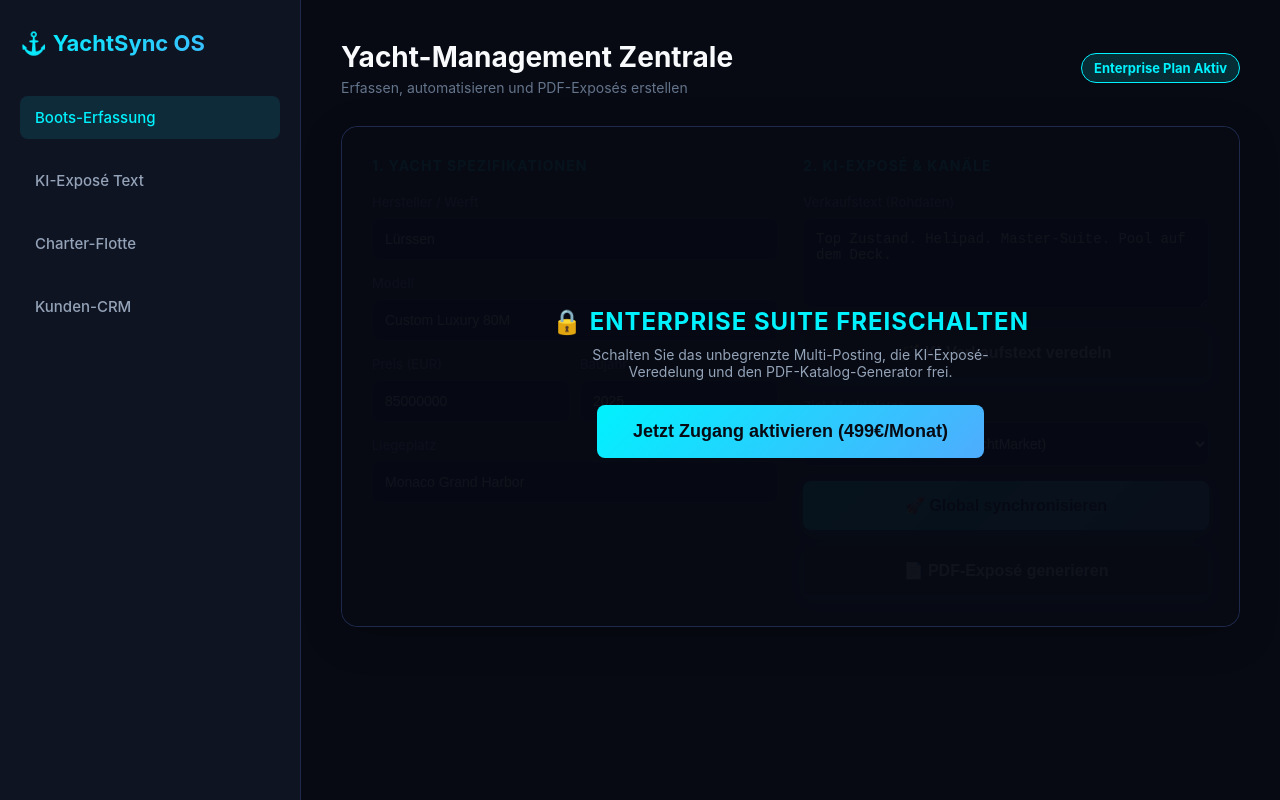
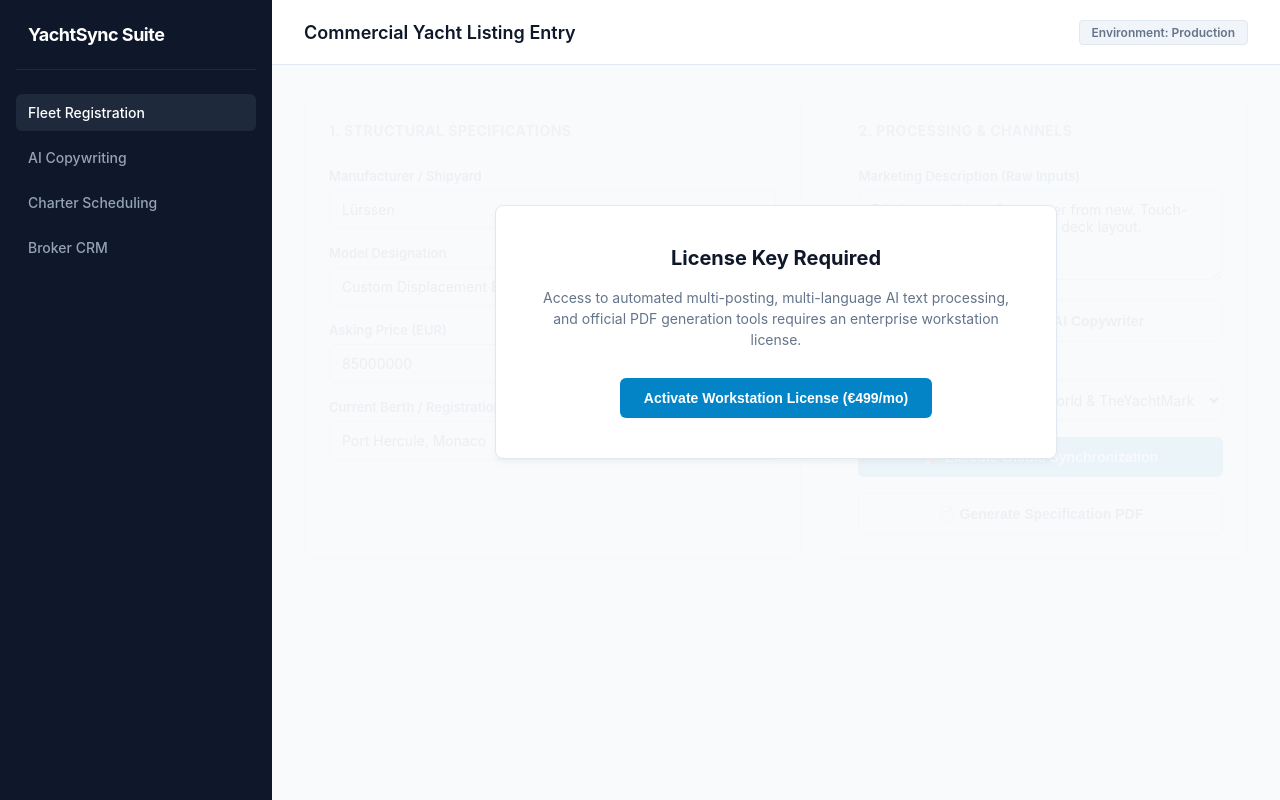
Before and after one commit to guidoperguti-tech/YachtSync, a website: page index.html in a window 1280 px wide. Drawn offline with Linux system fonts and the light colour scheme.

Commit message:
Add files via upload

```diff
--- a/index.html
+++ b/index.html
@@ -2,106 +2,365 @@
 <html lang="de">
 <head>
     <meta charset="UTF-8">
-    <title>YachtSync OS - Premium Suite</title>
+    <meta name="viewport" content="width=device-width, initial-scale=1.0">
+    <title>YachtSync OS — Enterprise Fleet Management Suite</title>
     <style>
-        :root { --bg-dark: #070a13; --card-bg: #0f1423; --accent: #00f2fe; --accent-gradient: linear-gradient(135deg, #00f2fe, #4facfe); --border: #1e294b; --text: #f8fafc; }
-        body { font-family: -apple-system, BlinkMacSystemFont, 'Segoe UI', Roboto, sans-serif; background-color: var(--bg-dark); color: var(--text); margin: 0; display: flex; height: 100vh; overflow: hidden; }
+        :root {
+            --bg-main: #f8fafc;
+            --sidebar-bg: #0f172a;
+            --card-bg: #ffffff;
+            --border-color: #e2e8f0;
+            --primary: #0284c7;
+            --primary-hover: #0369a1;
+            --text-dark: #0f172a;
+            --text-muted: #64748b;
+            --success: #16a34a;
+        }
 
-        /* Sidebar Navigation */
-        .sidebar { width: 260px; background: var(--card-bg); border-right: 1px solid var(--border); padding: 30px 20px; display: flex; flex-direction: column; gap: 20px; }
-        .logo { font-size: 22px; font-weight: bold; background: var(--accent-gradient); -webkit-background-clip: text; background-clip: text; -webkit-text-fill-color: transparent; margin-bottom: 20px; display: flex; align-items: center; gap: 10px; }
-        .nav-item { padding: 12px 15px; border-radius: 8px; color: #94a3b8; cursor: pointer; transition: all 0.2s; font-weight: 500; font-size: 15px; }
-        .nav-item:hover, .nav-item.active { background: rgba(0, 242, 254, 0.1); color: var(--accent); }
+        body {
+            font-family: -apple-system, BlinkMacSystemFont, "Segoe UI", Roboto, Helvetica, Arial, sans-serif;
+            background-color: var(--bg-main);
+            color: var(--text-dark);
+            margin: 0;
+            display: flex;
+            height: 100vh;
+            overflow: hidden;
+            -webkit-font-smoothing: antialiased;
+        }
 
-        /* Main Content */
-        .main-content { flex: 1; padding: 40px; overflow-y: auto; }
-        .header-bar { display: flex; justify-content: space-between; align-items: center; margin-bottom: 30px; }
-        .price-badge { background: rgba(0, 242, 254, 0.15); color: var(--accent); padding: 6px 12px; border-radius: 20px; font-size: 13px; font-weight: bold; border: 1px solid var(--accent); }
+        /* Side Navigation Bar - Corporate Identity */
+        .sidebar {
+            width: 240px;
+            background: var(--sidebar-bg);
+            padding: 24px 16px;
+            display: flex;
+            flex-direction: column;
+            gap: 8px;
+        }
 
-        /* Grid Layout */
-        .grid-2 { display: grid; grid-template-columns: 1fr 1fr; gap: 25px; }
-        .card { background: var(--card-bg); border: 1px solid var(--border); padding: 30px; border-radius: 16px; box-shadow: 0 10px 40px rgba(0,0,0,0.2); margin-bottom: 25px; position: relative; }
-        h2 { font-size: 14px; text-transform: uppercase; color: var(--accent); letter-spacing: 1px; margin-top: 0; margin-bottom: 20px; }
+        .sidebar-brand {
+            font-size: 18px;
+            font-weight: 700;
+            color: #ffffff;
+            padding: 0 12px 24px 12px;
+            letter-spacing: -0.5px;
+            border-bottom: 1px solid #1e293b;
+            margin-bottom: 16px;
+        }
 
-        /* Forms */
-        label { display: block; margin-bottom: 8px; font-size: 13px; color: #94a3b8; font-weight: 500; }
-        input, textarea, select { width: 100%; padding: 12px; background: var(--bg-dark); border: 1px solid var(--border); border-radius: 8px; color: white; font-size: 14px; box-sizing: border-box; margin-bottom: 15px; }
+        .nav-link {
+            display: flex;
+            align-items: center;
+            padding: 10px 12px;
+            color: #94a3b8;
+            border-radius: 6px;
+            text-decoration: none;
+            font-size: 14px;
+            font-weight: 500;
+            transition: all 0.15s ease;
+        }
 
-        /* Buttons */
-        .btn { width: 100%; background: var(--accent-gradient); color: #070a13; border: none; padding: 15px; border-radius: 8px; font-size: 16px; font-weight: bold; cursor: pointer; transition: transform 0.2s; box-shadow: 0 4px 15px rgba(0, 242, 254, 0.3); }
-        .btn:hover { transform: translateY(-2px); }
-        .btn-secondary { width: 100%; background: transparent; border: 1px solid var(--border); color: white; margin-top: 0; margin-bottom: 20px; padding: 15px; border-radius: 8px; font-size: 16px; font-weight: bold; cursor: pointer; transition: transform 0.2s; }
-        .btn-secondary:hover { border-color: var(--accent); color: var(--accent); }
+        .nav-link:hover, .nav-link.active {
+            background: #1e293b;
+            color: #ffffff;
+        }
 
-        /* Paywall overlay */
-        .overlay { display: block; position: absolute; top: 0; left: 0; width: 100%; height: 100%; background: rgba(7, 10, 19, 0.96); border-radius: 16px; z-index: 100; text-align: center; padding-top: 180px; box-sizing: border-box; }
-        .pay-btn { background: var(--accent-gradient); color: #070a13; font-size: 18px; padding: 16px 36px; font-weight: bold; border-radius: 8px; cursor: pointer; border: none; }
+        /* Application Layout Architecture */
+        .app-container {
+            flex: 1;
+            display: flex;
+            flex-direction: column;
+            overflow: hidden;
+        }
+
+        .top-navbar {
+            height: 64px;
+            background: #ffffff;
+            border-bottom: 1px solid var(--border-color);
+            display: flex;
+            align-items: center;
+            justify-content: space-between;
+            padding: 0 32px;
+        }
+
+        .top-navbar h1 {
+            font-size: 18px;
+            font-weight: 600;
+            margin: 0;
+        }
+
+        .system-badge {
+            font-size: 12px;
+            font-weight: 600;
+            background: #f1f5f9;
+            color: var(--text-muted);
+            padding: 4px 12px;
+            border-radius: 4px;
+            border: 1px solid var(--border-color);
+        }
+
+        /* Main Workspace Workspace */
+        .workspace {
+            flex: 1;
+            padding: 32px;
+            overflow-y: auto;
+            position: relative;
+        }
+
+        /* Enterprise Paywall Overlay */
+        .enterprise-lock {
+            position: absolute;
+            top: 0;
+            left: 0;
+            width: 100%;
+            height: 100%;
+            background: rgba(248, 250, 252, 0.95);
+            z-index: 1000;
+            display: flex;
+            flex-direction: column;
+            align-items: center;
+            padding-top: 140px;
+            box-sizing: border-box;
+        }
+
+        .lock-box {
+            background: #ffffff;
+            border: 1px solid var(--border-color);
+            border-radius: 8px;
+            padding: 40px;
+            max-width: 480px;
+            text-align: center;
+            box-shadow: 0 4px 6px -1px rgba(0, 0, 0, 0.05);
+        }
+
+        .lock-box h2 {
+            margin-top: 0;
+            font-size: 20px;
+            font-weight: 700;
+        }
+
+        .lock-box p {
+            font-size: 14px;
+            color: var(--text-muted);
+            line-height: 1.5;
+            margin-bottom: 28px;
+        }
+
+        .btn-upgrade {
+            background: var(--primary);
+            color: #ffffff;
+            border: none;
+            padding: 12px 24px;
+            font-size: 14px;
+            font-weight: 600;
+            border-radius: 6px;
+            cursor: pointer;
+            transition: background 0.15s ease;
+        }
+
+        .btn-upgrade:hover {
+            background: var(--primary-hover);
+        }
+
+        /* Professional Form & Grid Components */
+        .grid-layout {
+            display: grid;
+            grid-template-columns: 1.2fr 1fr;
+            gap: 32px;
+            max-width: 1200px;
+        }
+
+        .panel {
+            background: var(--card-bg);
+            border: 1px solid var(--border-color);
+            border-radius: 8px;
+            padding: 24px;
+        }
+
+        .panel-title {
+            font-size: 14px;
+            font-weight: 700;
+            text-transform: uppercase;
+            letter-spacing: 0.5px;
+            color: var(--text-muted);
+            margin-top: 0;
+            margin-bottom: 20px;
+            border-bottom: 1px solid var(--border-color);
+            padding-bottom: 8px;
+        }
+
+        .form-group {
+            margin-bottom: 16px;
+        }
+
+        .form-row {
+            display: grid;
+            grid-template-columns: 1fr 1fr;
+            gap: 16px;
+        }
+
+        label {
+            display: block;
+            font-size: 13px;
+            font-weight: 600;
+            margin-bottom: 6px;
+            color: #334155;
+        }
+
+        input, select, textarea {
+            width: 100%;
+            padding: 10px 12px;
+            border: 1px solid #cbd5e1;
+            border-radius: 6px;
+            background: #ffffff;
+            color: var(--text-dark);
+            font-size: 14px;
+            box-sizing: border-box;
+            font-family: inherit;
+        }
+
+        input:focus, select:focus, textarea:focus {
+            outline: none;
+            border-color: var(--primary);
+            box-shadow: 0 0 0 3px rgba(2, 132, 199, 0.1);
+        }
+
+        /* Action Controls */
+        .btn-action {
+            background: var(--primary);
+            color: #ffffff;
+            border: none;
+            padding: 12px 16px;
+            font-size: 14px;
+            font-weight: 600;
+            border-radius: 6px;
+            cursor: pointer;
+            width: 100%;
+            transition: background 0.15s ease;
+        }
+
+        .btn-action:hover {
+            background: var(--primary-hover);
+        }
+
+        .btn-secondary {
+            background: #ffffff;
+            border: 1px solid #cbd5e1;
+            color: #334155;
+            margin-bottom: 16px;
+        }
+
+        .btn-secondary:hover {
+            background: #f8fafc;
+            border-color: #94a3b8;
+        }
+
+        #console-output {
+            margin-top: 24px;
+            padding: 12px;
+            border-radius: 6px;
+            font-size: 13px;
+            font-weight: 500;
+            display: none;
+            border: 1px solid transparent;
+        }
     </style>
 </head>
 <body>
 
-    <!-- SIDEBAR -->
+    <!-- SIDEBAR NAVIGATION -->
     <div class="sidebar">
-        <div class="logo">⚓ YachtSync OS</div>
-        <div class="nav-item active">Boots-Erfassung</div>
-        <div class="nav-item">KI-Exposé Text</div>
-        <div class="nav-item">Charter-Flotte</div>
-        <div class="nav-item">Kunden-CRM</div>
+        <div class="sidebar-brand">YachtSync Suite</div>
+        <a href="#" class="nav-link active">Fleet Registration</a>
+        <a href="#" class="nav-link">AI Copywriting</a>
+        <a href="#" class="nav-link">Charter Scheduling</a>
+        <a href="#" class="nav-link">Broker CRM</a>
     </div>
 
-    <!-- MAIN CONTENT -->
-    <div class="main-content">
-        <div class="header-bar">
-            <div>
-                <h1 style="margin: 0; font-size: 28px;">Yacht-Management Zentrale</h1>
-                <p style="margin: 5px 0 0 0; color: #64748b; font-size: 14px;">Erfassen, automatisieren und PDF-Exposés erstellen</p>
-            </div>
-            <div class="price-badge">Enterprise Plan Aktiv</div>
+    <!-- MAIN APP CONTAINER -->
+    <div class="app-container">
+
+        <!-- TOP NAVIGATION BAR -->
+        <div class="top-navbar">
+            <h1>Commercial Yacht Listing Entry</h1>
+            <div class="system-badge">Environment: Production</div>
         </div>
 
-        <div class="card">
-            <!-- Bezahlschranke -->
-            <div id="payWall" class="overlay">
-                <h2 style="color: var(--accent); margin-bottom: 5px; font-size: 24px;">🔒 Enterprise Suite freischalten</h2>
-                <p style="color: #94a3b8; max-width: 440px; margin: 10px auto 25px auto; font-size: 14px;">Schalten Sie das unbegrenzte Multi-Posting, die KI-Exposé-Veredelung und den PDF-Katalog-Generator frei.</p>
-                <button class="pay-btn" onclick="jetztAbonnieren()">Jetzt Zugang aktivieren (499€/Monat)</button>
+        <!-- WORKSPACE AREA -->
+        <div class="workspace">
+
+            <!-- GATEWAY PAYWALL -->
+            <div id="payWall" class="enterprise-lock">
+                <div class="lock-box">
+                    <h2>License Key Required</h2>
+                    <p>Access to automated multi-posting, multi-language AI text processing, and official PDF generation tools requires an enterprise workstation license.</p>
+                    <button class="btn-upgrade" onclick="jetztAbonnieren()">Activate Workstation License (€499/mo)</button>
+                </div>
             </div>
 
-            <div class="grid-2">
-                <!-- LINKE SPALTE -->
-                <div>
-                    <h2>1. Yacht Spezifikationen</h2>
-                    <label>Hersteller / Werft</label>
-                    <input type="text" id="hersteller" value="Lürssen">
-                    <label>Modell</label>
-                    <input type="text" id="modell" value="Custom Luxury 80M">
-                    <div class="grid-2" style="gap: 10px;">
-                        <div><label>Preis (EUR)</label><input type="number" id="preis" value="85000000"></div>
-                        <div><label>Baujahr</label><input type="number" id="baujahr" value="2025"></div>
+            <!-- WORKSPACE LAYOUT GRID -->
+            <div class="grid-layout">
+
+                <!-- FIELD SPECIFICATIONS PANEL -->
+                <div class="panel">
+                    <div class="panel-title">1. Structural Specifications</div>
+
+                    <div class="form-group">
+                        <label>Manufacturer / Shipyard</label>
+                        <input type="text" id="hersteller" value="Lürssen">
                     </div>
-                    <label>Liegeplatz</label><input type="text" id="liegeplatz" value="Monaco Grand Harbor">
+
+                    <div class="form-group">
+                        <label>Model Designation</label>
+                        <input type="text" id="modell" value="Custom Displacement 80M">
+                    </div>
+
+                    <div class="form-row">
+                        <div class="form-group">
+                            <label>Asking Price (EUR)</label>
+                            <input type="number" id="preis" value="85000000">
+                        </div>
+                        <div class="form-group">
+                            <label>Year of Build</label>
+                            <input type="number" id="baujahr" value="2025">
+                        </div>
+                    </div>
+
+                    <div class="form-group">
+                        <label>Current Berth / Registration Port</label>
+                        <input type="text" id="liegeplatz" value="Port Hercule, Monaco">
+                    </div>
                 </div>
 
-                <!-- RECHTE SPALTE -->
-                <div>
-                    <h2>2. KI-Exposé & Kanäle</h2>
-                    <label>Verkaufstext (Rohdaten)</label>
-                    <textarea id="beschreibung" rows="4">Top Zustand. Helipad. Master-Suite. Pool auf dem Deck.</textarea>
+                <!-- DISTRIBUTION & PROCESSING PANEL -->
+                <div class="panel">
+                    <div class="panel-title">2. Processing & Channels</div>
 
-                    <button class="btn btn-secondary" onclick="generiereKIText()">🪄 KI-Verkaufstext veredeln</button>
+                    <div class="form-group">
+                        <label>Marketing Description (Raw Inputs)</label>
+                        <textarea id="beschreibung" rows="4">Pristine condition. One owner from new. Touch-and-go helipad. Infinite pool deck layout.</textarea>
+                    </div>
 
-                    <label>Ziel-Marktplätze</label>
-                    <select id="plattform"><option>Alle (YachtWorld & TheYachtMarket)</option></select>
+                    <button class="btn-action btn-secondary" onclick="generiereKIText()">🪄 Optimize with AI Copywriter</button>
 
-                    <button class="btn" onclick="starteMultiPost()">🚀 Global synchronisieren</button>
-                    <button class="btn btn-secondary" onclick="generierePDF()" style="margin-top: 15px; margin-bottom: 0;">📄 PDF-Exposé generieren</button>
+                    <div class="form-group">
+                        <label>Target Distribution Channels</label>
+                        <select id="plattform">
+                            <option>Global Distribution (YachtWorld & TheYachtMarket)</option>
+                        </select>
+                    </div>
+
+                    <button class="btn-action" onclick="starteMultiPost()">🚀 Execute Global Synchronization</button>
+                    <button class="btn-action btn-secondary" onclick="generierePDF()" style="margin-top: 16px; margin-bottom: 0;">📄 Generate Specification PDF</button>
                 </div>
             </div>
-            <div id="status-box" style="margin-top: 25px; padding: 15px; border-radius: 8px; text-align: center; font-weight: bold; display: none; background: rgba(0, 242, 254, 0.1); color: var(--accent); border: 1px solid var(--accent);"></div>
+
+            <div id="console-output"></div>
         </div>
     </div>
 
 <script>
+// Authentication Check via URL Parameters
 const urlParams = new URLSearchParams(window.location.search);
 if (urlParams.get('payment') === 'success') {
     document.getElementById('payWall').style.display = 'none';
@@ -112,13 +371,13 @@ async function jetztAbonnieren() {
         const response = await fetch('/create-checkout-session', { method: 'POST' });
         const session = await response.json();
         window.location.href = session.url;
-    } catch (e) { alert('Stripe Verbindung fehlgeschlagen.'); }
+    } catch (e) { alert('SaaS Node Engine connectivity timeout.'); }
 }
 
 async function generiereKIText() {
     const beschreibungField = document.getElementById('beschreibung');
     const alterText = beschreibungField.value;
-    beschreibungField.value = "🤖 KI schreibt exklusiven Text... Bitte warten...";
+    beschreibungField.value = "Executing OpenAI engine routines... Please hold.";
 
     try {
         const response = await fetch('/api/generate-ai-text', {
@@ -134,7 +393,7 @@ async function generiereKIText() {
         beschreibungField.value = daten.text;
     } catch (error) {
         beschreibungField.value = alterText;
-        alert('Verbindung zur KI-Schnittstelle fehlgeschlagen.');
+        alert('API Response Error.');
     }
 }
 
@@ -159,19 +418,22 @@ async function generierePDF() {
         const url = window.URL.createObjectURL(blob);
         const a = document.createElement('a');
         a.href = url;
-        a.download = `Expose_${payload.hersteller}.pdf`;
+        a.download = `Specification_${payload.hersteller}.pdf`;
         document.body.appendChild(a);
         a.click();
         a.remove();
     } catch (error) {
-        alert('PDF-Generierung fehlgeschlagen.');
+        alert('PDF Generation failed.');
     }
 }
 
 function starteMultiPost() {
-    const box = document.getElementById('status-box');
+    const box = document.getElementById('console-output');
     box.style.display = 'block';
-    box.innerText = '🤖 Synchronisierung läuft im Hintergrund auf den Servern...';
+    box.style.background = '#f0fdf4';
+    box.style.color = '#15803d';
+    box.style.borderColor = '#bbf7d0';
+    box.innerText = 'STATUS: Playwright synchronization scripts deployed to background workers.';
 }
 </script>
 </body>
```
